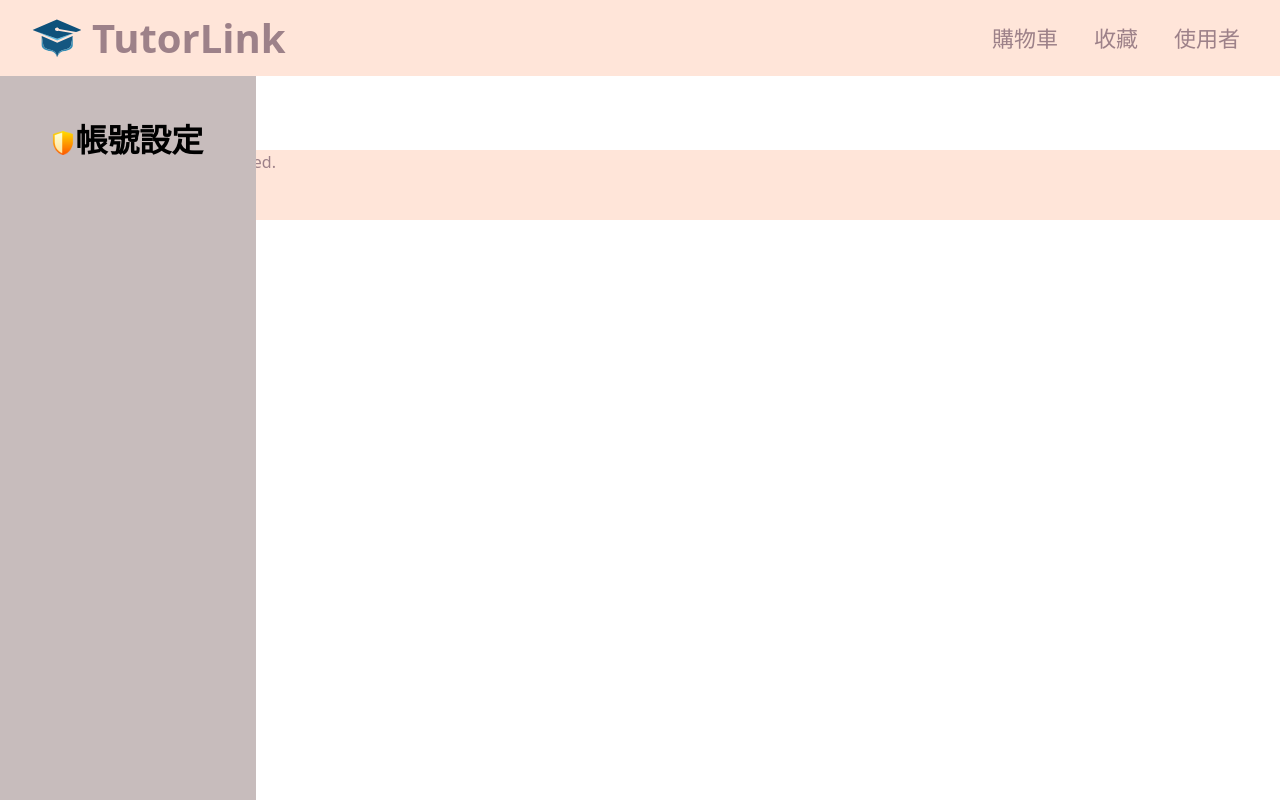
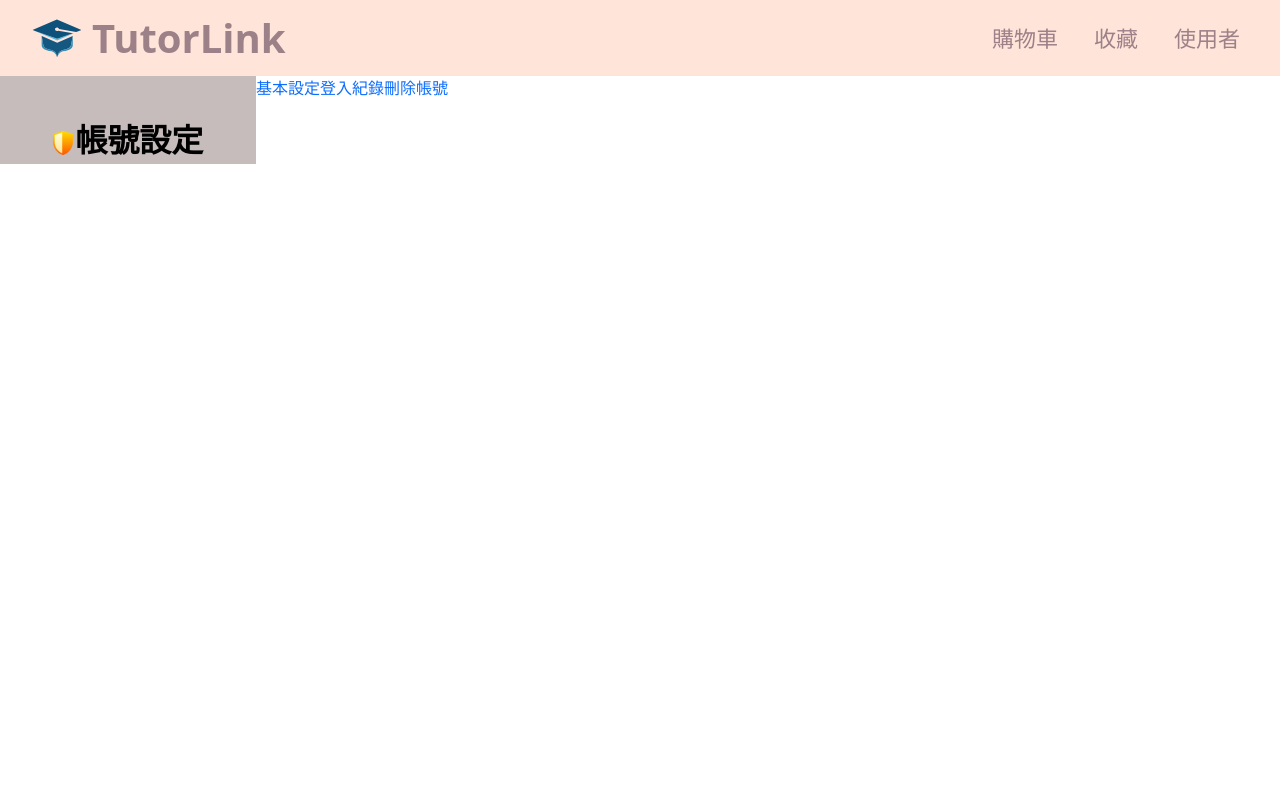
Before and after one commit to jenny3417/toturlink-vue, a Vue app: page /information in a window 1280 px wide. Built offline with nearby package versions, Linux system fonts and the light colour scheme; what @ckeditor/ckeditor5-vue, wow.js would draw is missing.

Commit message:
udpate vue

```diff
--- a/src/views/PersonalInformation.vue
+++ b/src/views/PersonalInformation.vue
@@ -1,26 +1,27 @@
 <template>
     <navbar></navbar>
-    <div class="bar">
-        <div style="height: 40px;"></div>
-        <router-link class="account" to=""><img src="../assets/icon/protection.png" style="width: 24px;">帳號設定</router-link>
+    <div style="display: flex;">
+        <div class="bar">
+            <div style="height: 40px;"></div>
+            <router-link class="account" to=""><img src="../assets/icon/protection.png"
+                    style="width: 24px;">帳號設定</router-link>
+        </div>
+        <div class="" style="color: black;">
+            <router-link to="">基本設定</router-link>
+            <router-link to="" @click="">登入紀錄</router-link>
+            <router-link to="">刪除帳號</router-link>
+        </div>
     </div>
-    <div class="" style="color: black;">
-        <router-link to="/mylesson">基本設定</router-link>
-        <router-link to="" @click="">登入紀錄</router-link>
-        <router-link to="/student/exercise">刪除帳號</router-link>
-    </div>
-    <Footer></Footer>
 </template>
 
 <script setup lang='js'>
 import navbar from "../components/Navbar.vue"
-import Footer from "../components/Footer.vue";
 
 </script>
 
 <style>
 .bar {
-    position: fixed;
+    /* position: fixed; */
     z-index: 998;
     width: 20%;
     height: 100%;
--- a/src/views/UserStudent.vue
+++ b/src/views/UserStudent.vue
@@ -29,13 +29,11 @@
 
     </div>
     <router-view></router-view>
-    <Footer></Footer>
 </template>
 
 <script setup lang="js">
 import navbar from "../components/Navbar.vue"
-import BeAteacher from '../components/BeATeacher.vue'
-import Footer from "../components/Footer.vue";
+
 
 </script>
 
@@ -47,8 +45,9 @@ import Footer from "../components/Footer.vue";
 .wrap {
     display: block;
     position: relative;
-    width: 100%;
+    width: 90%;
     padding: 100px;
+    margin: 0% auto;
     background-color: rgb(45, 43, 43);
     padding-left: 25%;
     padding-right: 25%;
```
